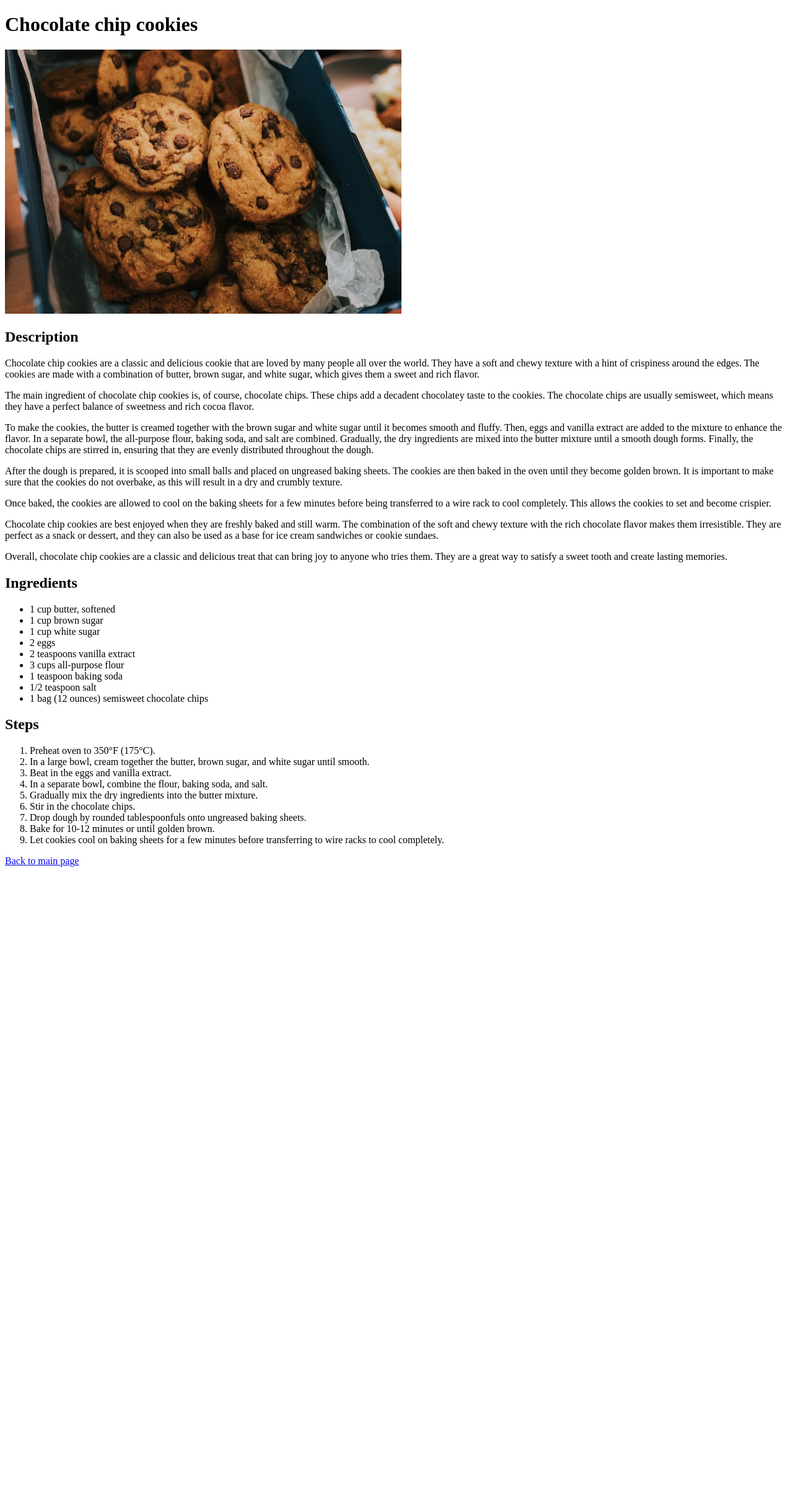
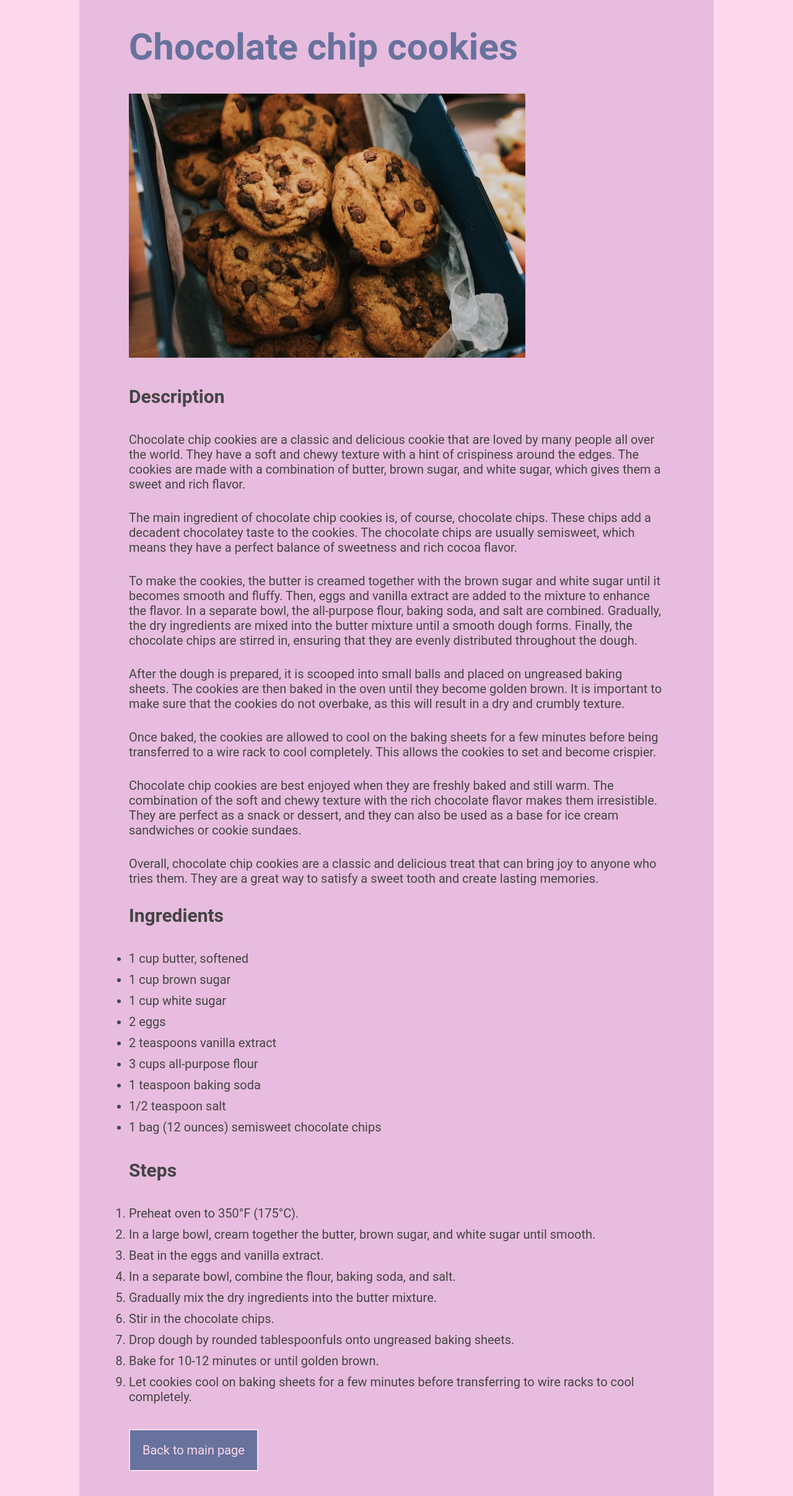
Before and after one commit to vladnnov/odin-recipes, a plain HTML site: page recipes/chocolate-chip-cookies.html in a window 1280 px wide. Shown: the whole page at 62% size. Before the commit the page ends 1406 px from the top, so only its background shows below. Drawn offline with Linux system fonts and the light colour scheme.

Commit message:
Styled with CSS

```diff
--- a/recipes/chocolate-chip-cookies.html
+++ b/recipes/chocolate-chip-cookies.html
@@ -8,57 +8,55 @@
       name="description"
       content="Odin Recipes is a website that specializes in providing a wide range of cooking recipes. It is a one-stop destination for people who are passionate about cooking and exploring new flavors."
     />
+    <link rel="stylesheet" href="../styles.css" />
   </head>
   <body>
+    <div class="container">
+      <a href="#" class="main-heading">
         <h1>Chocolate chip cookies</h1>
-
+      </a>
       <img
-      src="/odin-recipes/img/chocolate-chip-cookies.jpg"
+        src="../img/chocolate-chip-cookies.jpg"
         alt="Chocolate chip cookies picture"
         width="640"
         height="426"
+        class="main-image"
       />
-
-    <h2>Description</h2>
-
+      <h2 class="subheading">Description</h2>
       <p>
         Chocolate chip cookies are a classic and delicious cookie that are loved
-      by many people all over the world. They have a soft and chewy texture with
-      a hint of crispiness around the edges. The cookies are made with a
+        by many people all over the world. They have a soft and chewy texture
+        with a hint of crispiness around the edges. The cookies are made with a
         combination of butter, brown sugar, and white sugar, which gives them a
         sweet and rich flavor.
       </p>
-
       <p>
         The main ingredient of chocolate chip cookies is, of course, chocolate
         chips. These chips add a decadent chocolatey taste to the cookies. The
         chocolate chips are usually semisweet, which means they have a perfect
         balance of sweetness and rich cocoa flavor.
       </p>
-
       <p>
         To make the cookies, the butter is creamed together with the brown sugar
-      and white sugar until it becomes smooth and fluffy. Then, eggs and vanilla
-      extract are added to the mixture to enhance the flavor. In a separate
-      bowl, the all-purpose flour, baking soda, and salt are combined.
-      Gradually, the dry ingredients are mixed into the butter mixture until a
-      smooth dough forms. Finally, the chocolate chips are stirred in, ensuring
-      that they are evenly distributed throughout the dough.
+        and white sugar until it becomes smooth and fluffy. Then, eggs and
+        vanilla extract are added to the mixture to enhance the flavor. In a
+        separate bowl, the all-purpose flour, baking soda, and salt are
+        combined. Gradually, the dry ingredients are mixed into the butter
+        mixture until a smooth dough forms. Finally, the chocolate chips are
+        stirred in, ensuring that they are evenly distributed throughout the
+        dough.
       </p>
-
       <p>
-      After the dough is prepared, it is scooped into small balls and placed on
-      ungreased baking sheets. The cookies are then baked in the oven until they
-      become golden brown. It is important to make sure that the cookies do not
-      overbake, as this will result in a dry and crumbly texture.
+        After the dough is prepared, it is scooped into small balls and placed
+        on ungreased baking sheets. The cookies are then baked in the oven until
+        they become golden brown. It is important to make sure that the cookies
+        do not overbake, as this will result in a dry and crumbly texture.
       </p>
-
       <p>
-      Once baked, the cookies are allowed to cool on the baking sheets for a few
-      minutes before being transferred to a wire rack to cool completely. This
-      allows the cookies to set and become crispier.
+        Once baked, the cookies are allowed to cool on the baking sheets for a
+        few minutes before being transferred to a wire rack to cool completely.
+        This allows the cookies to set and become crispier.
       </p>
-
       <p>
         Chocolate chip cookies are best enjoyed when they are freshly baked and
         still warm. The combination of the soft and chewy texture with the rich
@@ -66,15 +64,13 @@
         dessert, and they can also be used as a base for ice cream sandwiches or
         cookie sundaes.
       </p>
-
       <p>
-      Overall, chocolate chip cookies are a classic and delicious treat that can
-      bring joy to anyone who tries them. They are a great way to satisfy a
-      sweet tooth and create lasting memories.
+        Overall, chocolate chip cookies are a classic and delicious treat that
+        can bring joy to anyone who tries them. They are a great way to satisfy
+        a sweet tooth and create lasting memories.
       </p>
-
-    <h2>Ingredients</h2>
-    <ul>
+      <h2 class="subheading">Ingredients</h2>
+      <ul class="ingredients-list">
         <li>1 cup butter, softened</li>
         <li>1 cup brown sugar</li>
         <li>1 cup white sugar</li>
@@ -85,13 +81,12 @@
         <li>1/2 teaspoon salt</li>
         <li>1 bag (12 ounces) semisweet chocolate chips</li>
       </ul>
-
-    <h2>Steps</h2>
-    <ol>
+      <h2 class="subheading">Steps</h2>
+      <ol class="steps-list">
         <li>Preheat oven to 350°F (175°C).</li>
         <li>
-        In a large bowl, cream together the butter, brown sugar, and white sugar
-        until smooth.
+          In a large bowl, cream together the butter, brown sugar, and white
+          sugar until smooth.
         </li>
         <li>Beat in the eggs and vanilla extract.</li>
         <li>In a separate bowl, combine the flour, baking soda, and salt.</li>
@@ -102,11 +97,11 @@
         </li>
         <li>Bake for 10-12 minutes or until golden brown.</li>
         <li>
-        Let cookies cool on baking sheets for a few minutes before transferring
-        to wire racks to cool completely.
+          Let cookies cool on baking sheets for a few minutes before
+          transferring to wire racks to cool completely.
         </li>
       </ol>
-
-    <a href="/odin-recipes/index.html">Back to main page</a>
+      <a href="../index.html" class="button-home">Back to main page</a>
+    </div>
   </body>
 </html>
--- /dev/null
+++ b/styles.css
@@ -0,0 +1,80 @@
+*,
+*::before,
+*::after {
+    box-sizing: border-box;
+    font-family: 'Roboto', sans-serif;
+    margin: 0;
+    padding: 0;
+}
+
+body {
+    background-color: #FED9ED;
+    font-size: 1.25rem;
+    color: #444444;
+}
+
+.container {
+    width: 80%;
+    margin: 0 auto;
+    background-color: #E7BCDE;
+    padding: 2.5rem 5rem;
+}
+
+.main-heading {
+    display: block;
+    text-decoration: none;
+    color: #67729D;
+    font-size: 1.875rem;
+    margin-bottom: 2.5rem;
+}
+
+.main-image {
+    margin-bottom: 2.5rem;
+}
+
+p {
+    margin-bottom: 1.875rem;
+}
+
+nav ul {
+    list-style-type: none;
+}
+
+nav ul li {
+    margin-bottom: 1.25rem;
+    display: inline-block;
+    margin-right: 1.25rem;
+}
+
+nav ul li a,
+.button-home {
+    text-decoration: none;
+    color: #FED9ED;
+    display: inline-block;
+    padding: 1.25rem;
+    border: 2px solid #FED9ED;
+    background-color: #67729D;
+}
+
+nav ul li a:hover,
+.button-home:hover,
+nav ul li a:active,
+.button-home:active {
+    background-color: #FED9ED;
+    border: 2px solid #67729D;
+    color: #67729D;
+}
+
+.subheading {
+    margin-bottom: 2.5rem;
+}
+
+.ingredients-list,
+.steps-list {
+    margin-bottom: 2.5rem;
+}
+
+.ingredients-list li,
+.steps-list li {
+    margin-bottom: .625rem;
+}
```
Also changed, not shown: index.html (+38 -35 lines), recipes/banana-bread.html (+37 -38 lines), recipes/pasta-with-tomato-and-basil-sauce.html (+20 -22 lines). Lines whose indentation alone changed are shown as unchanged.
